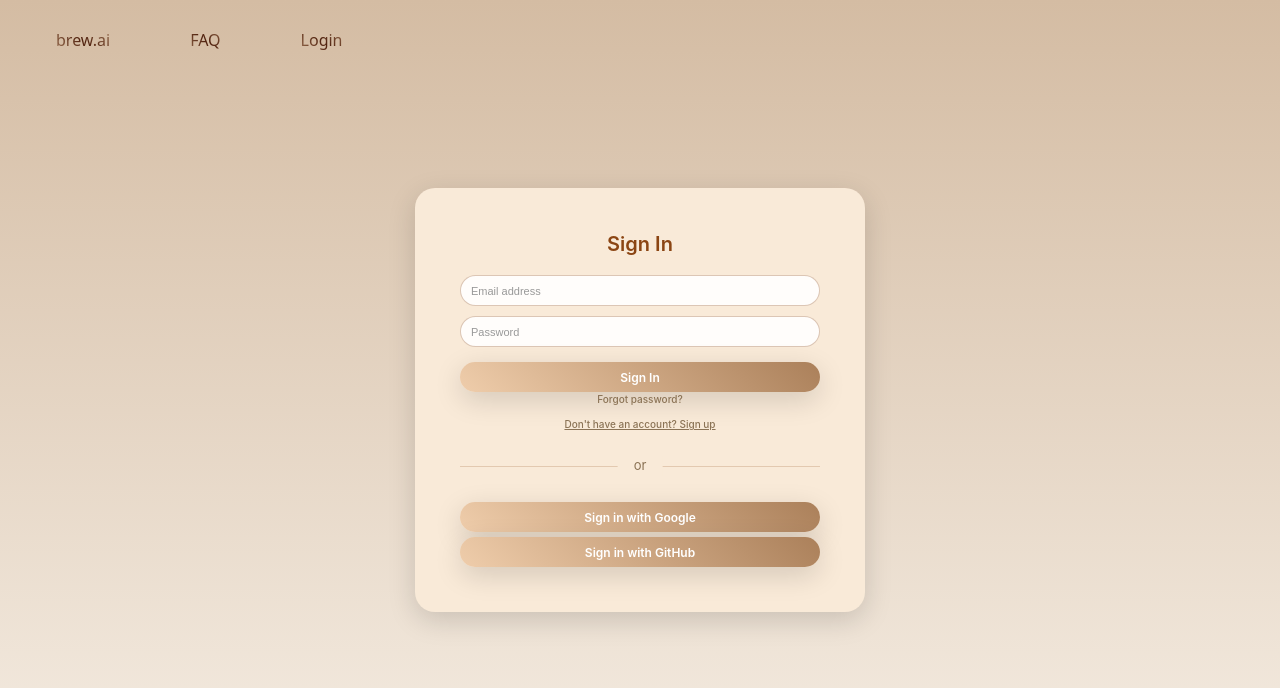
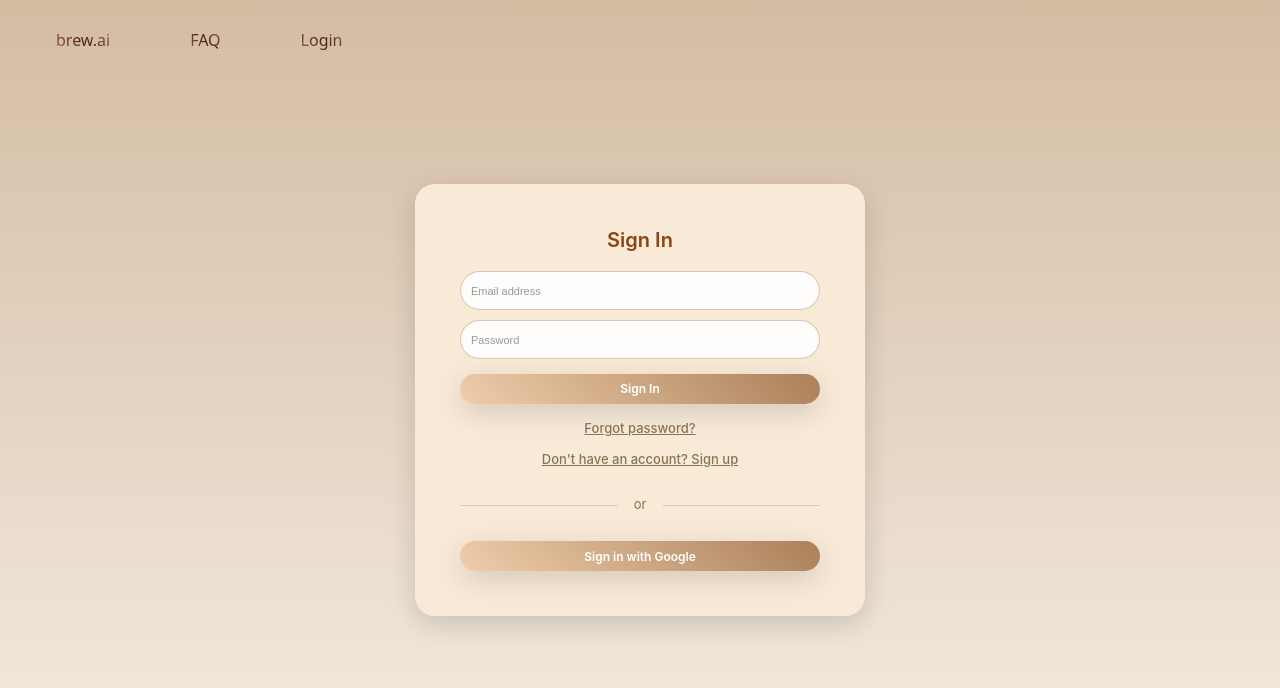
Before and after one commit to christianacho/espresso, a React (Vite) app in the folder frontend/: page /login in a window 1280 px wide. Shown: the top 688 px of the page. Built offline with nearby package versions, Linux system fonts and the light colour scheme; no server answers.

Commit message:
Changed some login ui

```diff
--- a/frontend/src/pages/Login.tsx
+++ b/frontend/src/pages/Login.tsx
@@ -198,13 +198,11 @@ export default function Login({ session }: LoginProps) {
                             </button>
                         </form>
 
-                        {/* Forgot Password Link - Only show in Sign In mode */}
                         {!isSignUp && (
                             <div>
                                 <Link
                                     to="/reset-password"
                                     className="auth-forgot-button auth-toggle-button"
-                                    style={{ textDecoration: 'none' }}
                                 >
                                     Forgot password?
                                 </Link>
@@ -238,13 +236,6 @@ export default function Login({ session }: LoginProps) {
                                 Sign in with Google
                             </button>
 
-                            <button
-                                onClick={handleGitHubSignIn}
-                                disabled={loading}
-                                className={`oauth-button ${loading ? "disabled" : ""}`}
-                            >
-                                Sign in with GitHub
-                            </button>
                         </div>
                     </div>
                 </div>
--- a/frontend/src/style/Login.css
+++ b/frontend/src/style/Login.css
@@ -43,11 +43,11 @@
 .auth-box input[type="password"],
 .auth-box input[type="text"] {
 	width: 100%;
-	padding: 0.75rem 1rem;
+	padding: 0.85rem 1rem;
 	margin-bottom: 1rem;
 	border: 1px solid rgba(139, 69, 19, 0.3);
 	border-radius: 25px;
-	font-size: 1.2rem;
+	font-size: 1.7rem;
 	background: rgba(255, 255, 255, 0.9);
 	transition: border-color 0.2s, box-shadow 0.2s;
 	box-sizing: border-box;
@@ -58,7 +58,7 @@
 .auth-box input[type="password"]:focus,
 .auth-box input[type="text"]:focus {
 	outline: none;
-	border: none;
+	border: 1px solid rgba(139, 69, 19, 0.3);
 	box-shadow: 0 0 0 2px rgba(139, 69, 19, 0.1);
 }
 
@@ -81,6 +81,10 @@ h1,
 	margin-top: 3rem;
 }
 
+.auth-submit {
+	margin-bottom: 15px;
+}
+
 .auth-submit,
 .oauth-button {
 	width: 100%;
@@ -95,6 +99,10 @@ h1,
 	transition: all 0.2s ease;
 	margin-top: 0.5rem;
 	box-shadow: 0 8px 28px rgba(0, 0, 0, 0.15);
+}
+
+.oauth-button {
+	margin-bottom: 0;
 }
 
 .auth-submit:hover,
@@ -120,19 +128,24 @@ h1,
 	background: none;
 	border: none;
 	color: #8b7355;
-	font-size: 12x;
+	font-size: 13px;
 	text-decoration: underline;
 	cursor: pointer;
 }
 
 .auth-toggle-button:hover {
-	/* text-decoration: underline; */
+	text-decoration: underline !important;
 	opacity: 0.7;
 }
 
+.auth-toggle-button:focus {
+	outline: none;
+	border: none;
+}
+/*
 .auth-forgot-button {
-	margin-top: 1rem;
-}
+	padding-top: 4rem;
+} */
 
 .auth-divider-line {
 	background: rgba(139, 69, 19, 0.2);
```
